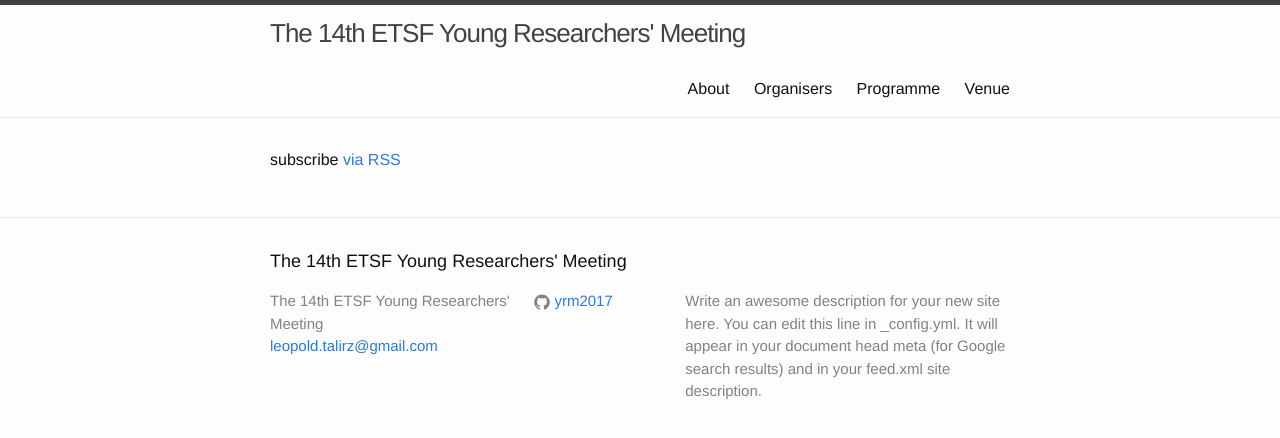
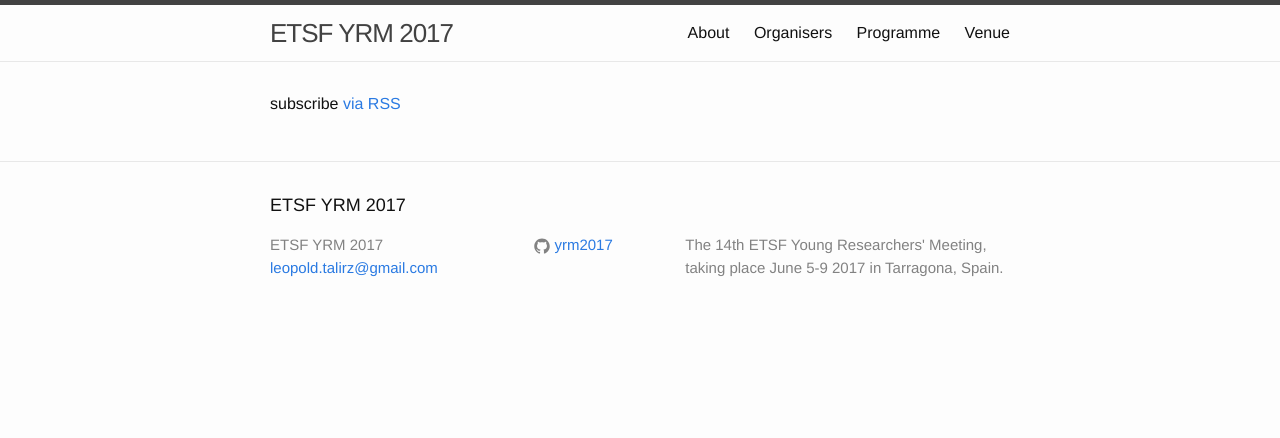
Before and after one commit to yrm2017/yrm2017.github.io, a Jekyll site: the page built from index.html, in a window 1280 px wide. Shown: the top 438 px of the page. Built offline with Jekyll 4.4.1, drawn with Linux system fonts in a browser that asks for light colours; Markdown is read by kramdown in place of the engine named in the settings; the list of posts is cut into pages by our own code.

Commit message:
removed duplicate recarpet entry

```diff
--- a/_config.yml
+++ b/_config.yml
@@ -6,21 +6,22 @@
 # 'jekyll serve'. If you change this file, please restart the server process.
 
 # Site settings
-title: "The 14th ETSF Young Researchers' Meeting"
+#title: "The 14th ETSF Young Researchers' Meeting"
+#title: "ETSF Young Researchers' Meeting 2017 @ Tarragona"
+#title: "ETSF Young Researchers' Meeting 2017"
+title: "ETSF YRM 2017"
 email: leopold.talirz@gmail.com
 description: > # this means to ignore newlines until "baseurl:"
-  Write an awesome description for your new site here. You can edit this
-  line in _config.yml. It will appear in your document head meta (for
-  Google search results) and in your feed.xml site description.
+  The 14th ETSF Young Researchers' Meeting,
+  taking place June 5-9 2017 in Tarragona, Spain.
 baseurl: "" # the subpath of your site, e.g. /blog
 url: "https://yrm2017.github.io" # the base hostname & protocol for your site
 #twitter_username: jekyllrb
 github_username:  yrm2017
 
 # Build settings
-#markdown: kramdown
-markdown: redcarpet
-highlighter: rygments
+markdown: kramdown # redcarpet not supported by github.io
+highlighter: rouge # rygments not supported by github.io
 gems:
   - jemoji
   - jekyll-paginate
```
